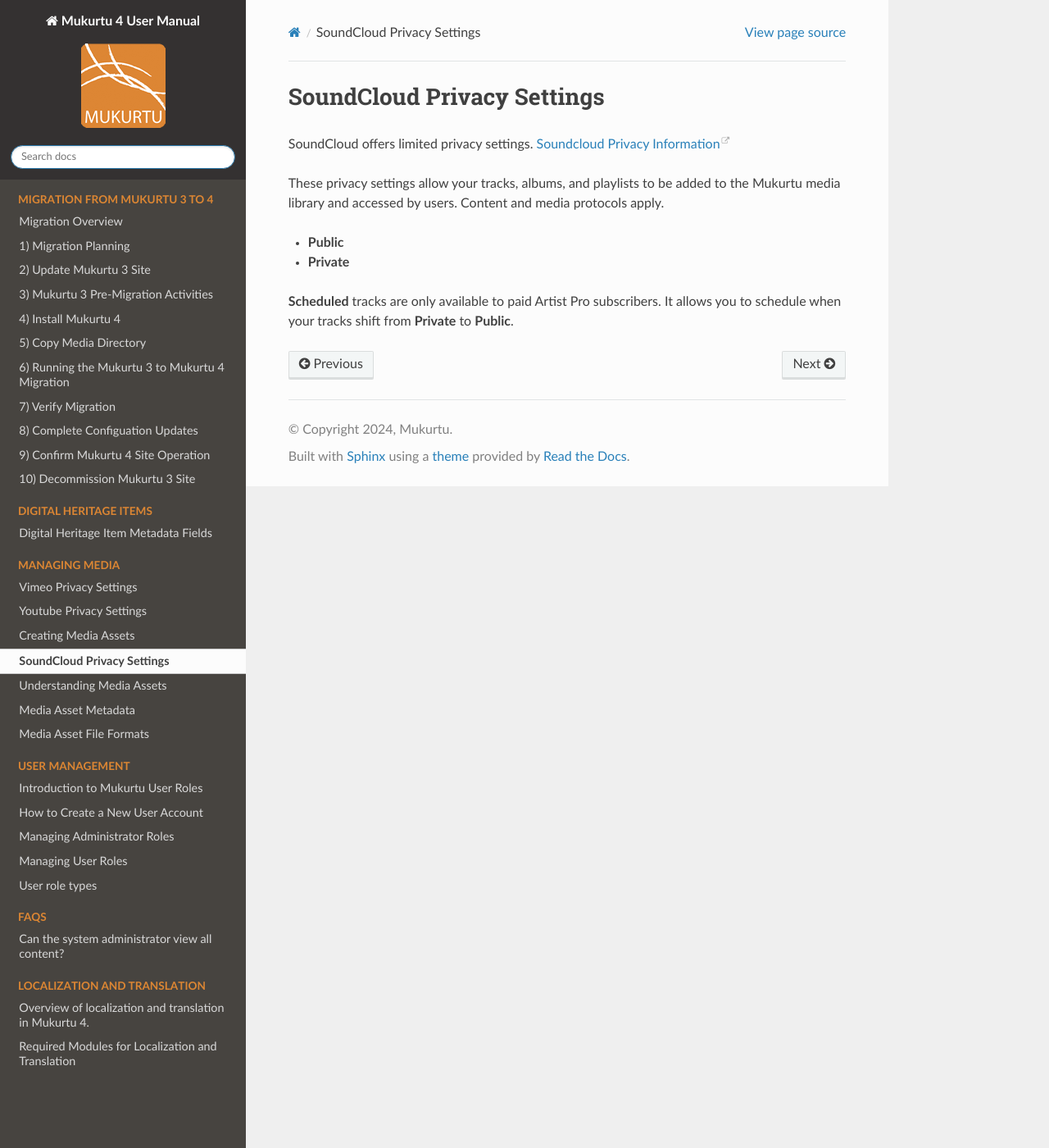
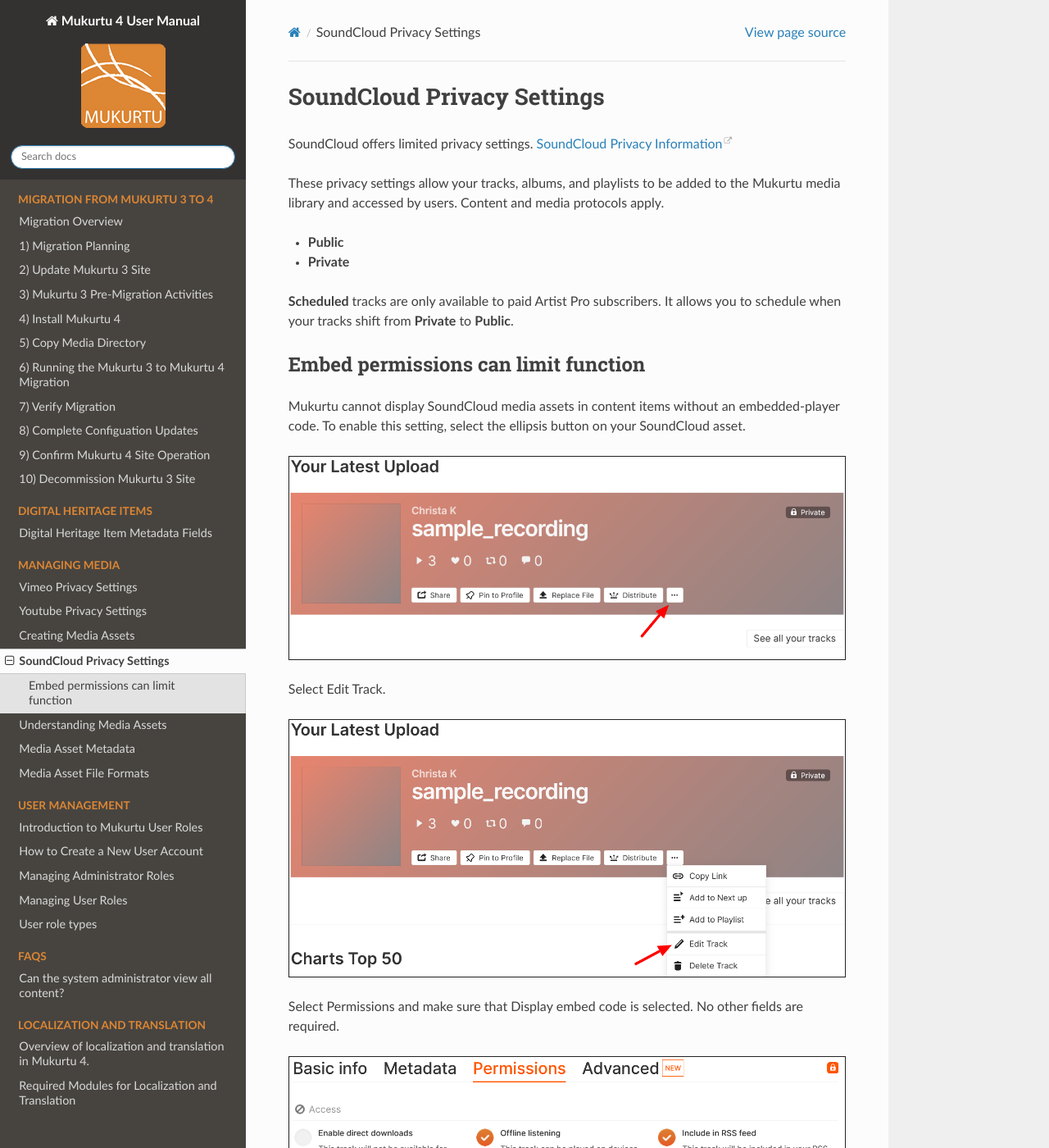
Before and after one commit to MukurtuCMS/mukurtudocs, a Sphinx documentation site: the page built from docs/source/media/SoundCloudPrivacySettings.md, in a window 1280 px wide and 1400 px high. Shown: the whole window at 82% size. Built offline with Sphinx 7.4.7 and the Read the Docs theme 3.1.0, drawn with Linux system fonts in a browser that asks for light colours.

Commit message:
SoundCloud privacy update

```diff
--- a/docs/source/media/SoundCloudPrivacySettings.md
+++ b/docs/source/media/SoundCloudPrivacySettings.md
@@ -1,9 +1,23 @@
 # SoundCloud Privacy Settings
 
-SoundCloud offers limited privacy settings. [Soundcloud Privacy Information](https://help.soundcloud.com/hc/en-us/articles/115003562388-Changing-your-track-s-privacy-setting)
+SoundCloud offers limited privacy settings. [SoundCloud Privacy Information](https://help.soundcloud.com/hc/en-us/articles/115003562388-Changing-your-track-s-privacy-setting)
 
 These privacy settings allow your tracks, albums, and playlists to be added to the Mukurtu media library and accessed by users. Content and media protocols apply.
 - **Public**
 - **Private**
 
 **Scheduled** tracks are only available to paid Artist Pro subscribers. It allows you to schedule when your tracks shift from **Private** to **Public**.
+
+## Embed permissions can limit function
+
+Mukurtu cannot display SoundCloud media assets in content items without an embedded-player code. To enable this setting, select the ellipsis button on your SoundCloud asset.
+
+![SoundCloud Permissions](../embeds/SoundCloudpermission1.png)
+
+Select Edit Track.
+
+![SoundCloud Permissions](../embeds/SoundCloudpermission2.png)
+
+Select Permissions and make sure that Display embed code is selected. No other fields are required.
+
+![SoundCloud Permissions](../embeds/SoundCloudpermission3.png)
```
Also changed, not shown: docs/source/embeds/SoundCloudpermission1.png (added), docs/source/embeds/SoundCloudpermission2.png (added), docs/source/embeds/SoundCloudpermission3.png (added).
